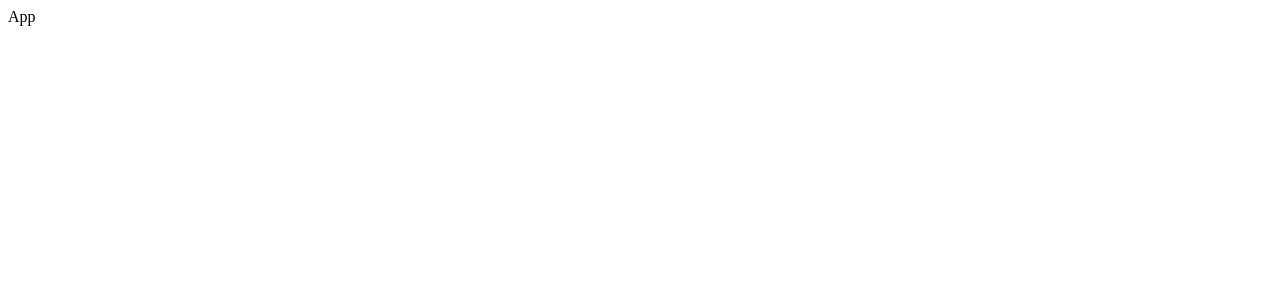
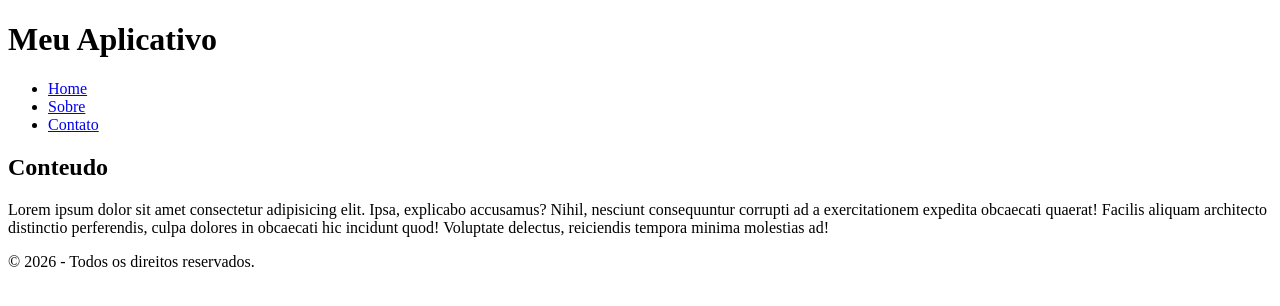
Before and after one commit to 1TDSPw-26/front-2sem-aula-09, a React (Vite) app in the folder my-app/: page / in a window 1280 px wide. Shown: the top 306 px of the page. Built offline with nearby package versions, Linux system fonts and the light colour scheme.

Commit message:
feat: estrutura a aplicação em componentes de cabeçalho, conteúdo e rodapé

```diff
--- a/my-app/src/App.tsx
+++ b/my-app/src/App.tsx
@@ -1,7 +1,13 @@
-import React from 'react'
+import Cabecalho from './components/Cabecalho'
+import Conteudo from './components/Conteudo'
+import Rodape from './components/Rodape'
 
 export default function App() {
   return (
-    <div>App</div>
+    <div>
+      <Cabecalho />
+      <Conteudo />
+      <Rodape />
+    </div>
   )
 }
--- /dev/null
+++ b/my-app/src/components/Cabecalho/index.tsx
@@ -0,0 +1,16 @@
+export default function Cabecalho() {
+    return (
+        <header>
+            <h1>Meu Aplicativo</h1>
+            <nav>
+                <ul>
+                    <li><a href="/">Home</a></li>
+                    <li><a href="/sobre">Sobre</a></li>
+                    <li><a href="/contato">Contato</a></li>
+                </ul>
+            </nav>
+        </header>
+    );
+
+
+}
--- /dev/null
+++ b/my-app/src/components/Conteudo/index.tsx
@@ -0,0 +1,10 @@
+export default function Conteudo () {
+    return (
+        <main>
+            <section>
+                <h2>Conteudo</h2>
+                <p>Lorem ipsum dolor sit amet consectetur adipisicing elit. Ipsa, explicabo accusamus? Nihil, nesciunt consequuntur corrupti ad a exercitationem expedita obcaecati quaerat! Facilis aliquam architecto distinctio perferendis, culpa dolores in obcaecati hic incidunt quod! Voluptate delectus, reiciendis tempora minima molestias ad!</p>
+            </section>
+        </main>
+    );
+}
--- /dev/null
+++ b/my-app/src/components/Rodape/index.tsx
@@ -0,0 +1,7 @@
+export default function Rodape() {
+    return (
+        <footer>
+            <p>&copy; 2026 - Todos os direitos reservados.</p>
+        </footer>
+    );
+}
```
